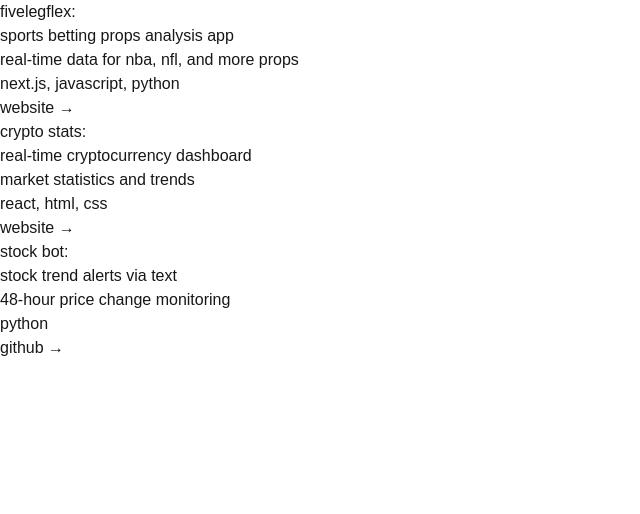
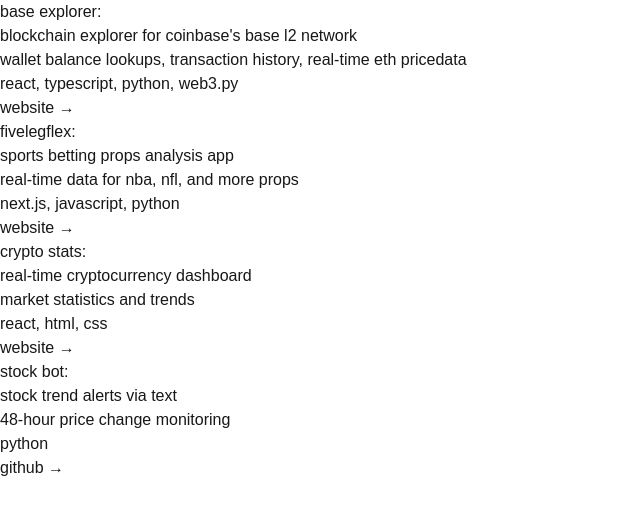
Before and after one commit to sameerfidai/web-app, a Next.js app: page /projects in a window 1280 px wide. Shown: the top 514 px of the page, without its empty margins (0-640 px from the left). Built offline with nearby package versions, Linux system fonts and the light colour scheme.

Commit message:
add base explorer project and update resume link

```diff
--- a/src/app/page.tsx
+++ b/src/app/page.tsx
@@ -26,7 +26,7 @@
           <li>
             <a
               className="hover:underline hover:text-blue-500"
-              href="https://drive.google.com/file/d/1GnP9QuBmFjfJdO47rOdGmG2MTwRZJHRo/view?usp=sharing"
+              href="https://drive.google.com/file/d/1Dkx_vemHr_c4zITDJj6NFDj3D3PjlZpN/view?usp=sharing"
               target="_blank"
             >
               resume
--- a/src/app/projects/page.tsx
+++ b/src/app/projects/page.tsx
@@ -3,6 +3,28 @@
     <div className="grid grid-rows-[20px_1fr_20px] items-center justify-items-center min-h-screen p-8 pb-20 gap-16 sm:p-20 font-[family-name:var(--font-geist-sans)]">
       <main className="flex flex-col gap-8 row-start-2 items-center sm:items-start">
         <div className="text-lg font-[family-name:var(--font-geist-mono)]">
+          <div className="mb-8">
+            <p>base explorer:</p>
+            <ul className="list-inside mt-2 opacity-70">
+              <li>blockchain explorer for coinbase&apos;s base l2 network</li>
+              <li>
+                wallet balance lookups, transaction history, real-time eth
+                pricedata
+              </li>
+              <li>react, typescript, python, web3.py</li>
+              <li>
+                <a
+                  href="https://base-explorer.vercel.app/"
+                  target="_blank"
+                  rel="noopener noreferrer"
+                  className="hover:opacity-70 transition-all duration-200"
+                >
+                  website →
+                </a>
+              </li>
+            </ul>
+          </div>
+
           <div className="mb-8">
             <p>fivelegflex:</p>
             <ul className="list-inside mt-2 opacity-70">
```
